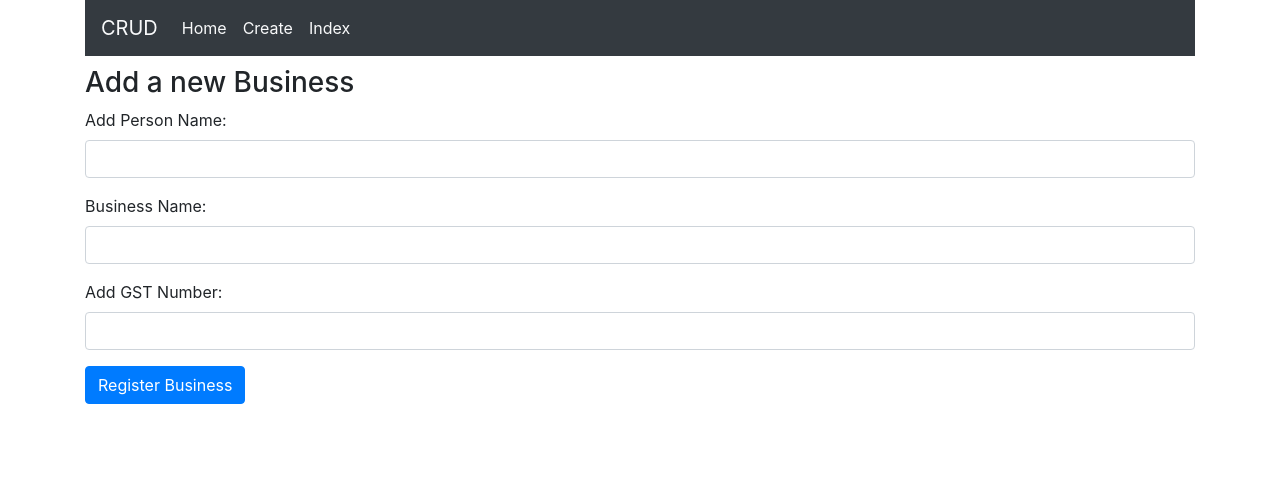
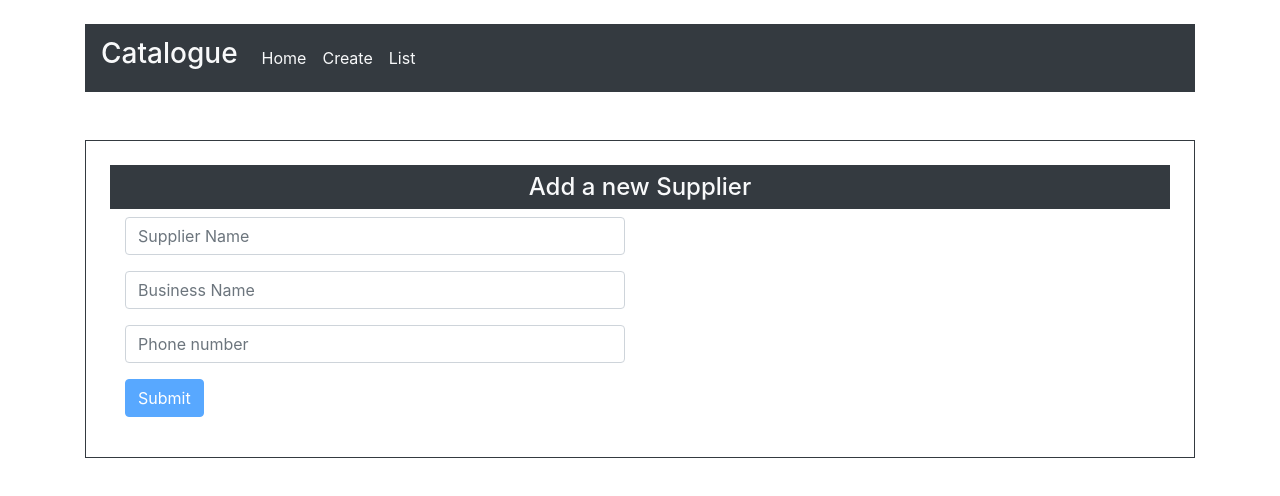
Before and after one commit to abrilnuro/CRUD-React, a React (Create React App) app: page /create in a window 1280 px wide. Shown: the top 496 px of the page. Built offline with nearby package versions, Linux system fonts and the light colour scheme.

Commit message:
se cambio diseno de create component

```diff
--- a/src/App.js
+++ b/src/App.js
@@ -10,9 +10,9 @@ class App extends React.Component {
   render() {
     return (
       <Router>
-        <div className="container">
+        <div className="container mt-4">
           <nav className="navbar navbar-expand-lg navbar-light bg-dark">
-            <Link to={"/"} className="navbar-brand text-light">CRUD</Link>
+            <Link to={"/"} className="navbar-brand text-light"><h3>Catalogue</h3></Link>
 
             <div className="collapse navbar-collapse" id="navbarSupportedContent">
               <ul className="navbar-nav mr-auto">
@@ -25,7 +25,7 @@ class App extends React.Component {
                 </li>
 
                 <li className="nav-item">
-                  <Link to={'/index'} className="nav-link text-light">Index</Link>
+                  <Link to={'/index'} className="nav-link text-light">List</Link>
                 </li>
               </ul>
             </div>
--- a/src/components/create.component.js
+++ b/src/components/create.component.js
@@ -8,7 +8,8 @@ class Create extends React.Component {
         this.state = {
             personName: '',
             businessName: '',
-            businessGstNumber: ''
+            businessGstNumber: '',
+            formValid: false
         }
 
         this.onChangePersonName = this.onChangePersonName.bind(this);
@@ -18,15 +19,34 @@ class Create extends React.Component {
     }
 
     onChangePersonName(e) {
-        this.setState({personName: e.target.value});
+        this.setState({
+            personName: e.target.value,
+            formValid: this.validateForm()
+        });
     }
 
     onChangeBusinessName(e) {
-        this.setState({businessName: e.target.value});
+        this.setState({
+            businessName: e.target.value,
+            formValid: this.validateForm()
+        });
     }
 
     onChangeGstNumber(e) {
-        this.setState({businessGstNumber: e.target.value});
+        this.setState({
+            businessGstNumber: e.target.value,
+            formValid: this.validateForm()
+        });
+    }
+
+    validateForm() {
+        let personName = this.state.personName;
+        let businessName = this.state.businessName;
+        let businessGstNumber = this.state.businessGstNumber;
+        if (personName !== "" && businessName !== "" && businessGstNumber !== "") {
+            return true;
+        }
+        return false;
     }
 
     onSubmit(e) {
@@ -50,33 +70,35 @@ class Create extends React.Component {
     render() {
         return(
             <React.Fragment>
-                <div style={{marginTop: 10}}>
-                    <h3>Add a new Business</h3>
+                <div className="container mt-5 border border-dark p-4">
+                    <h4 className="text-center text-light bg-dark p-2">Add a new Supplier</h4>
 
-                    <form>
+                    <form className="col-6">
                         <div className="form-group">
-                            <label>Add Person Name:</label>
                             <input type="text" className="form-control"
+                            placeholder="Supplier Name"
                             value={this.state.personName}
                             onChange={this.onChangePersonName}/>
                         </div>
                         <div className="form-group">
-                            <label>Business Name: </label>
                             <input type="text" className="form-control"
+                            placeholder="Business Name"
                             value={this.state.businessName}
                             onChange={this.onChangeBusinessName}/>
                         </div>
 
                         <div className="form-group">
-                            <label>Add GST Number: </label>
                             <input type="text" className="form-control"
-                            vaue={this.state.businessGstNumber}
+                            placeholder="Phone number"
+                            value={this.state.businessGstNumber}
                             onChange={this.onChangeGstNumber}/>
                         </div>
 
                         <div className="form-group">
-                            <input type="submit" value="Register Business"
-                            className="btn btn-primary" onClick={this.onSubmit}/>
+                            <input type="submit" value="Submit"
+                            className="btn btn-primary"
+                            disabled={!this.state.formValid}
+                            onClick={this.onSubmit}/>
                         </div>
                     </form>
                 </div>
```
